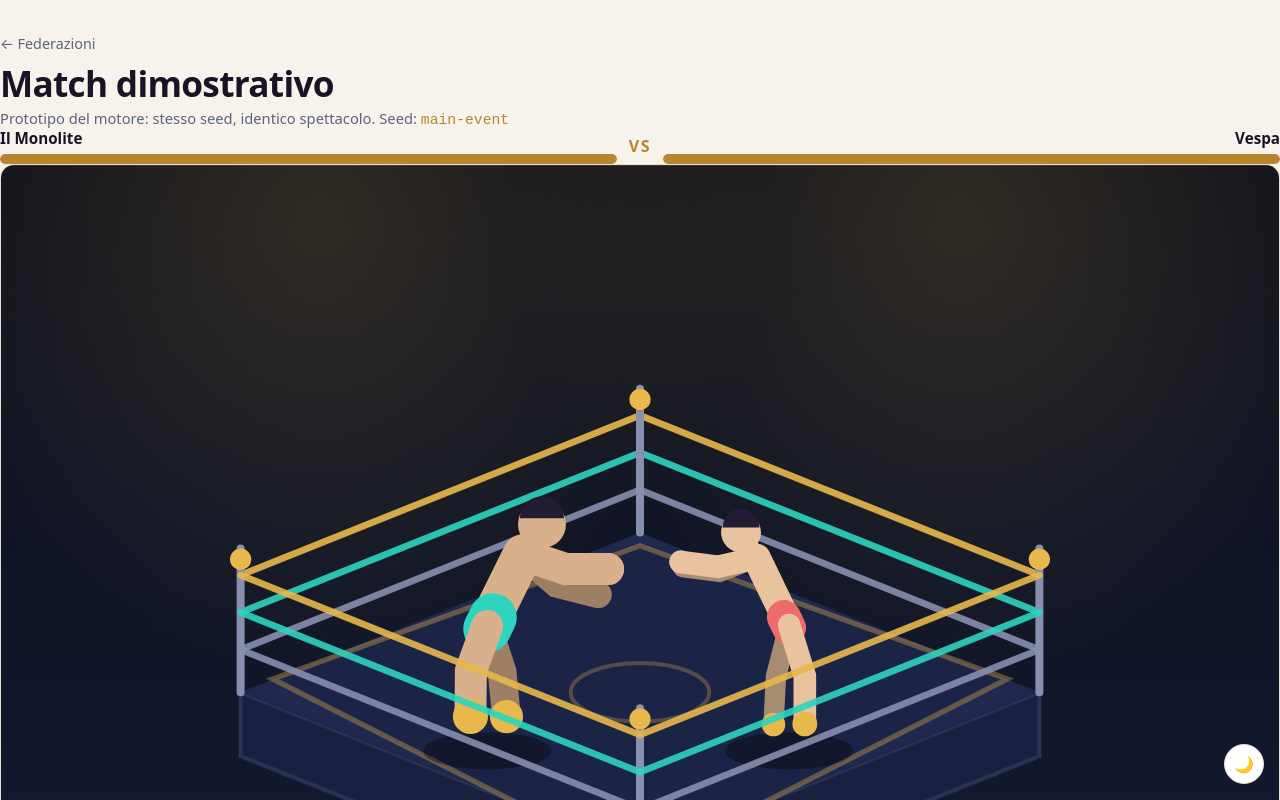
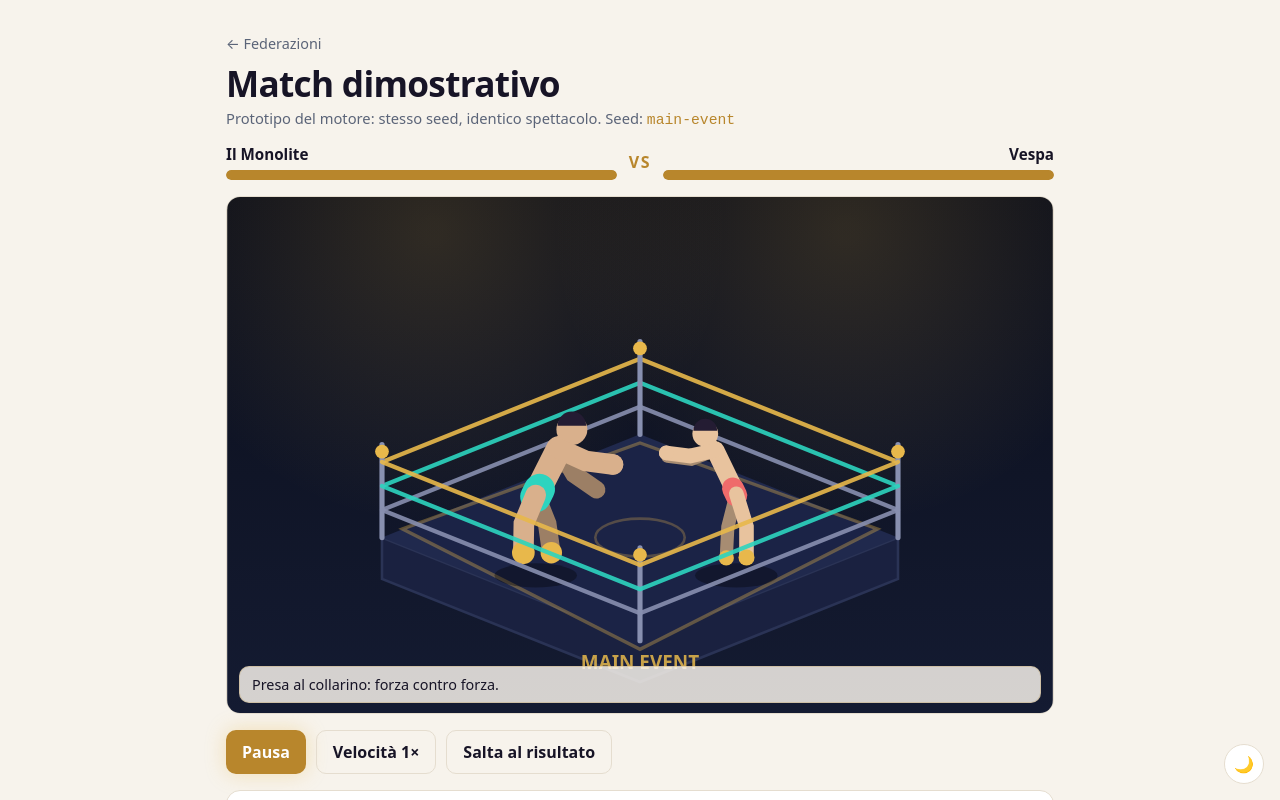
Before and after one commit to elsewhere-s0ph/main-event, a React (Vite) app: page /match in a window 1280 px wide. Shown: the top 800 px of the page. Built offline with nearby package versions, Linux system fonts and the light colour scheme.

Commit message:
fix: MatchScreen.module.css ripulito da residui di risposta (build rotta)

```diff
--- a/src/features/match/MatchScreen.module.css
+++ b/src/features/match/MatchScreen.module.css
@@ -1,7 +1,3 @@
-text
-resource
-repo://elsewhere-s0ph/main-event/sha/c049858bf91cd4da69bd60ffb87981b733c62824/contents/src/features/match/MatchScreen.module.css
-text/plain; charset=utf-8
 .page {
   max-width: 860px;
   margin: 0 auto;
```
